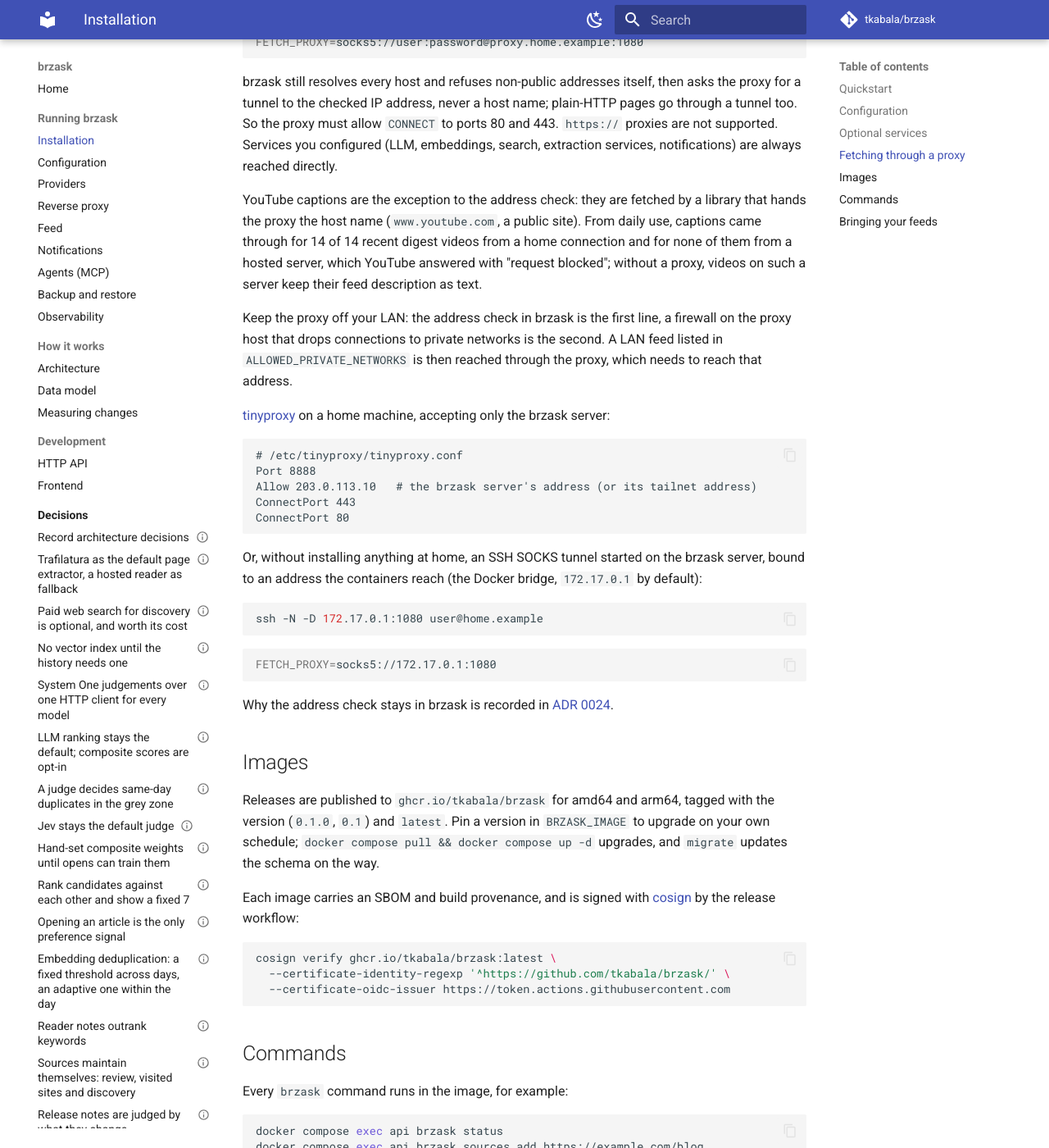
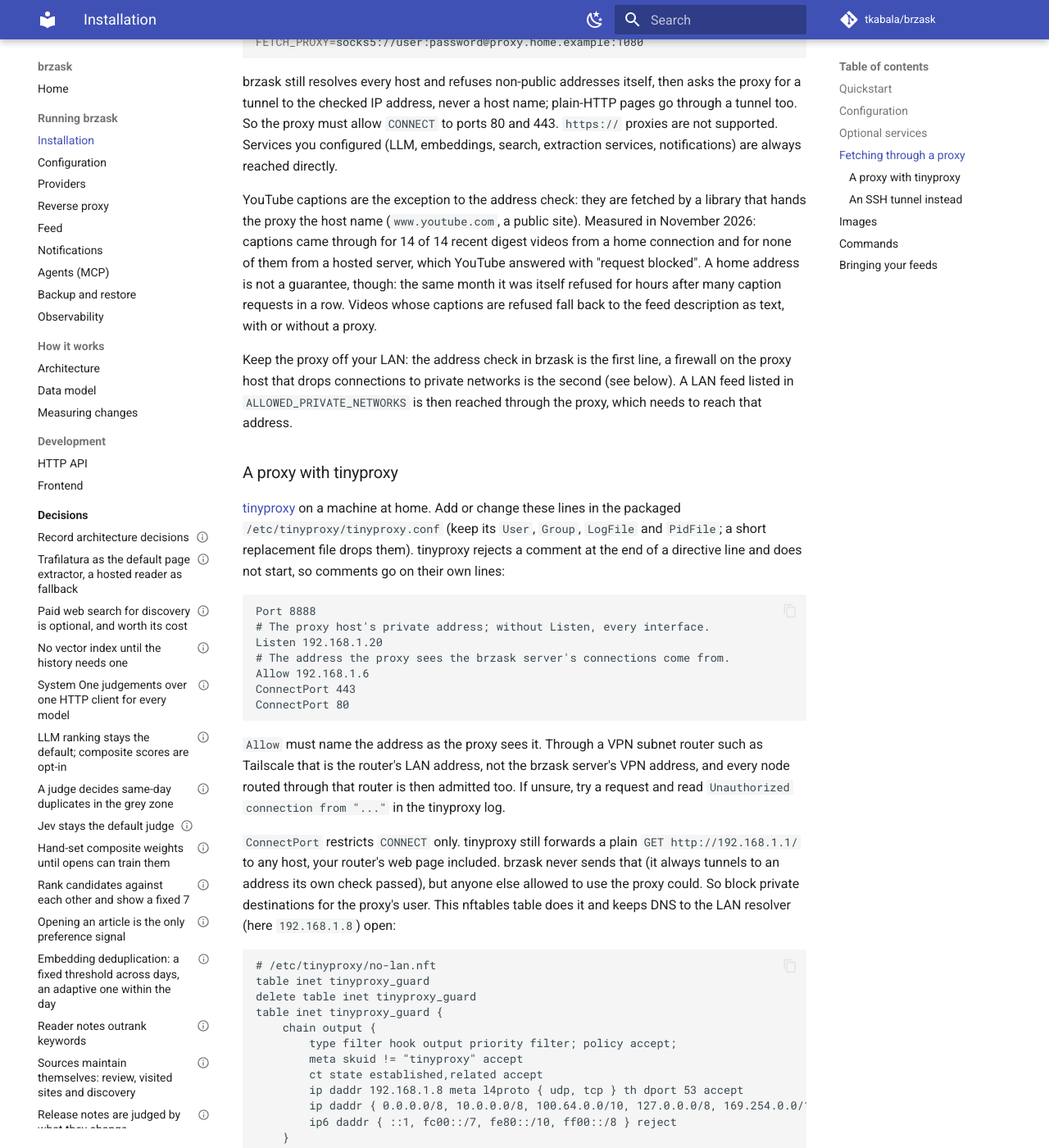
Before and after one commit to tkabala/brzask, an MkDocs documentation site: the page built from docs/install.md, in a window 1280 px wide and 1400 px high, scrolled down 2032 px. Shown: the whole window at 82% size. Built offline with MkDocs 1.6.1 and Material for MkDocs 9.7.7, drawn with Linux system fonts in a browser that asks for light colours; comment, search, counter and statistics services are not loaded; some of the changed text lies outside the part shown.

Commit message:
docs(install): run the fetch proxy safely with tinyproxy
Co-Authored-By: Claude Opus 5.5 <noreply@anthropic.com>

````diff
--- a/docs/install.md
+++ b/docs/install.md
@@ -87,28 +87,87 @@ notifications) are always reached directly.
 
 YouTube captions are the exception to the address check: they are fetched by
 a library that hands the proxy the host name (`www.youtube.com`, a public
-site). From daily use, captions came through for 14 of 14 recent digest
-videos from a home connection and for none of them from a hosted server,
-which YouTube answered with "request blocked"; without a proxy, videos on
-such a server keep their feed description as text.
+site). Measured in November 2026: captions came through for 14 of 14 recent
+digest videos from a home connection and for none of them from a hosted
+server, which YouTube answered with "request blocked". A home address is not
+a guarantee, though: the same month it was itself refused for hours after
+many caption requests in a row. Videos whose captions are refused fall back
+to the feed description as text, with or without a proxy.
 
 Keep the proxy off your LAN: the address check in brzask is the first line,
 a firewall on the proxy host that drops connections to private networks is
-the second. A LAN feed listed in `ALLOWED_PRIVATE_NETWORKS` is then reached
-through the proxy, which needs to reach that address.
+the second (see below). A LAN feed listed in `ALLOWED_PRIVATE_NETWORKS` is
+then reached through the proxy, which needs to reach that address.
 
-[tinyproxy](https://tinyproxy.github.io/) on a home machine, accepting only
-the brzask server:
+### A proxy with tinyproxy
+
+[tinyproxy](https://tinyproxy.github.io/) on a machine at home. Add or change
+these lines in the packaged `/etc/tinyproxy/tinyproxy.conf` (keep its
+`User`, `Group`, `LogFile` and `PidFile`; a short replacement file drops
+them). tinyproxy rejects a comment at the end of a directive line and does
+not start, so comments go on their own lines:
 
 ```text
-# /etc/tinyproxy/tinyproxy.conf
 Port 8888
-Allow 203.0.113.10   # the brzask server's address (or its tailnet address)
+# The proxy host's private address; without Listen, every interface.
+Listen 192.168.1.20
+# The address the proxy sees the brzask server's connections come from.
+Allow 192.168.1.6
 ConnectPort 443
 ConnectPort 80
 ```
 
-Or, without installing anything at home, an SSH SOCKS tunnel started on the
+`Allow` must name the address as the proxy sees it. Through a VPN subnet
+router such as Tailscale that is the router's LAN address, not the brzask
+server's VPN address, and every node routed through that router is then
+admitted too. If unsure, try a request and read `Unauthorized connection
+from "..."` in the tinyproxy log.
+
+`ConnectPort` restricts `CONNECT` only. tinyproxy still forwards a plain
+`GET http://192.168.1.1/` to any host, your router's web page included.
+brzask never sends that (it always tunnels to an address its own check
+passed), but anyone else allowed to use the proxy could. So block private
+destinations for the proxy's user. This nftables table does it and keeps DNS
+to the LAN resolver (here `192.168.1.8`) open:
+
+```text
+# /etc/tinyproxy/no-lan.nft
+table inet tinyproxy_guard
+delete table inet tinyproxy_guard
+table inet tinyproxy_guard {
+	chain output {
+		type filter hook output priority filter; policy accept;
+		meta skuid != "tinyproxy" accept
+		ct state established,related accept
+		ip daddr 192.168.1.8 meta l4proto { udp, tcp } th dport 53 accept
+		ip daddr { 0.0.0.0/8, 10.0.0.0/8, 100.64.0.0/10, 127.0.0.0/8, 169.254.0.0/16, 172.16.0.0/12, 192.168.0.0/16, 224.0.0.0/3 } reject
+		ip6 daddr { ::1, fc00::/7, fe80::/10, ff00::/8 } reject
+	}
+}
+```
+
+Load it whenever the service starts, with a drop-in
+(`systemctl edit tinyproxy`):
+
+```ini
+[Unit]
+# Listen names a private address: wait for the network at boot. Where
+# nftables.service flushes the ruleset on start, load the table after it.
+Wants=network-online.target
+After=network-online.target nftables.service
+
+[Service]
+ExecStartPre=/usr/sbin/nft -f /etc/tinyproxy/no-lan.nft
+```
+
+Reloading `nftables.service` later drops the table until tinyproxy restarts.
+systemd's `IPAddressDeny=` is the shorter route, but it may not be enforced
+inside containers such as LXC (it was not in a test), so check with a plain
+`curl -x http://192.168.1.20:8888 http://192.168.1.1/`: it must fail.
+
+### An SSH tunnel instead
+
+Without installing anything at home, an SSH SOCKS tunnel started on the
 brzask server, bound to an address the containers reach (the Docker bridge,
 `172.17.0.1` by default):
 
````
